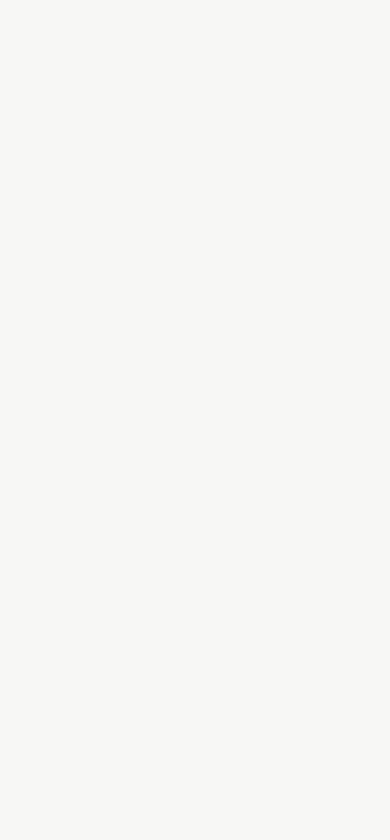
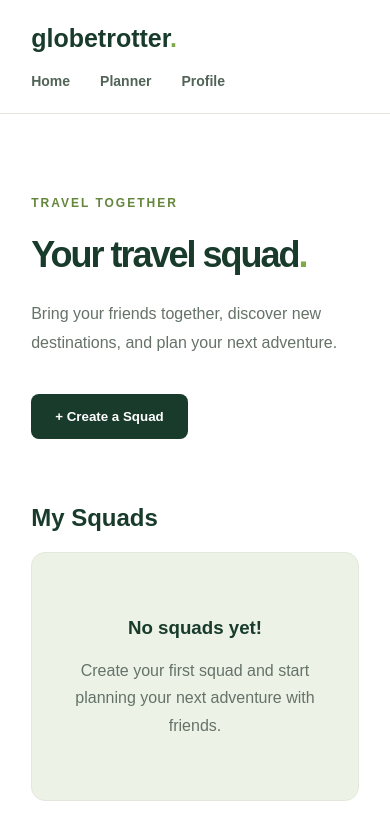
Before and after one commit to CSC-3380-Fall-2026/Team-7, a React (Vite) app in the folder client/: page /squad in a window 390 px wide. Before the commit this address had no page. Shown: the top 840 px of the page. Built offline with nearby package versions, Linux system fonts and the light colour scheme.

Commit message:
Add Squad page No working buttons yet, need more information, just UI

```diff
--- a/client/src/App.tsx
+++ b/client/src/App.tsx
@@ -6,6 +6,8 @@ import Profile from "./pages/Profile";
 import BudgetPlanner from "./pages/BudgetPlanner";
 import ItineraryPlanner from "./pages/ItineraryPlanner";
 import Planner from "./pages/Planner";
+import Squad from "./pages/Squad";
+
 
 function App() {
   return (
@@ -18,6 +20,7 @@ function App() {
         <Route path="/budget" element={<BudgetPlanner />} />
         <Route path="/itinerary" element={<ItineraryPlanner />} />
         <Route path="/planner" element={<Planner />} />
+        <Route path="/squad" element={<Squad />} />
       </Routes>
     </BrowserRouter>
   );
--- /dev/null
+++ b/client/src/pages/Squad.tsx
@@ -0,0 +1,50 @@
+import "../styles/Squad.css";
+
+function Squad() {
+  return (
+    <div className="squad-page">
+      <header className="squad-navbar">
+        <a href="/" className="squad-logo">
+          globetrotter<span>.</span>
+        </a>
+
+        <nav>
+          <a href="/">Home</a>
+          <a href="/planner">Planner</a>
+          <a href="/profile">Profile</a>
+        </nav>
+      </header>
+
+      <main className="squad-content">
+        <p className="squad-eyebrow">TRAVEL TOGETHER</p>
+
+        <h1>
+          Your travel squad<span>.</span>
+        </h1>
+
+        <p className="squad-description">
+          Bring your friends together, discover new destinations,
+          and plan your next adventure.
+        </p>
+
+        <button className="create-squad-button">
+          + Create a Squad
+        </button>
+
+        <section className="squad-section">
+          <h2>My Squads</h2>
+
+          <div className="empty-squad">
+            <h3>No squads yet!</h3>
+            <p>
+              Create your first squad and start planning
+              your next adventure with friends.
+            </p>
+          </div>
+        </section>
+      </main>
+    </div>
+  );
+}
+
+export default Squad;
--- /dev/null
+++ b/client/src/styles/Squad.css
@@ -0,0 +1,140 @@
+
+.squad-page {
+  min-height: 100vh;
+  background: #ffffff;
+  color: #183b2b;
+}
+
+/* Navigation */
+.squad-navbar {
+  display: flex;
+  align-items: center;
+  justify-content: space-between;
+  padding: 24px 8%;
+  border-bottom: 1px solid #e3e8dd;
+}
+
+.squad-logo {
+  color: #183b2b;
+  font-size: 25px;
+  font-weight: 800;
+  text-decoration: none;
+}
+
+.squad-logo span,
+.squad-content h1 span {
+  color: #82a947;
+}
+
+.squad-navbar nav {
+  display: flex;
+  gap: 30px;
+}
+
+.squad-navbar nav a {
+  color: #526358;
+  font-size: 14px;
+  font-weight: 600;
+  text-decoration: none;
+}
+
+
+.squad-content {
+  padding: 70px 8%;
+}
+
+.squad-eyebrow {
+  color: #64853c;
+  font-size: 12px;
+  font-weight: 800;
+  letter-spacing: 2px;
+}
+
+.squad-content h1 {
+  font-size: 46px;
+  letter-spacing: -2px;
+}
+
+.squad-description {
+  max-width: 550px;
+  color: #657268;
+  line-height: 1.8;
+}
+
+
+.create-squad-button {
+  margin-top: 20px;
+  padding: 15px 24px;
+  border: none;
+  border-radius: 8px;
+  background: #183b2b;
+  color: white;
+  font-weight: 700;
+  cursor: pointer;
+}
+
+.create-squad-button:hover {
+  background: #315b43;
+}
+
+
+.squad-section {
+  margin-top: 65px;
+}
+
+.empty-squad {
+  margin-top: 20px;
+  padding: 45px 25px;
+  border: 1px solid #e3e8dd;
+  border-radius: 14px;
+  background: #edf2e7;
+  text-align: center;
+}
+
+.empty-squad p {
+  color: #657268;
+  line-height: 1.7;
+}
+
+
+@media (max-width: 700px) {
+  .squad-navbar {
+    flex-wrap: wrap;
+    gap: 20px;
+  }
+
+  .squad-content {
+    padding: 45px 5%;
+  }
+
+  .squad-content h1 {
+    font-size: 36px;
+  }
+
+  .squad-navbar {
+  width: 100%;
+  display: flex !important;
+  align-items: center;
+  justify-content: space-between !important;
+}
+
+.squad-navbar nav {
+  display: flex !important;
+  align-items: center;
+  gap: 30px !important;
+}
+
+.squad-navbar nav a {
+  color: #526358 !important;
+}
+
+.squad-content {
+  padding: 70px 8% !important;
+}
+
+.create-squad-button {
+  background: #183b2b !important;
+  color: white !important;
+  border-radius: 8px !important;
+}
+}
```
